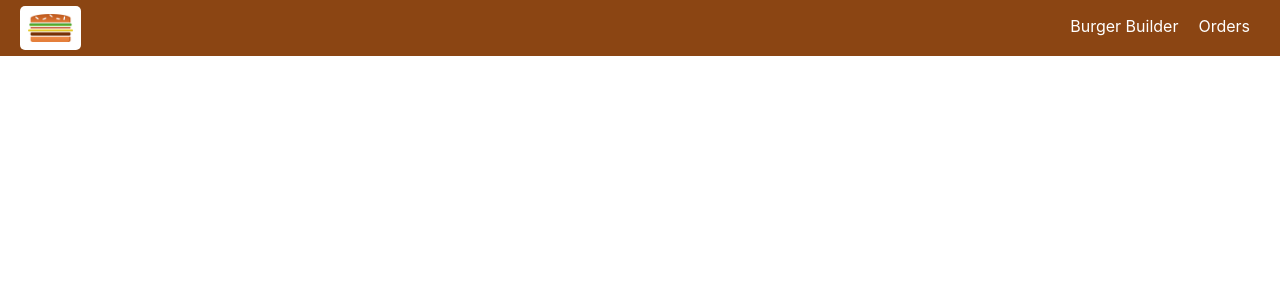
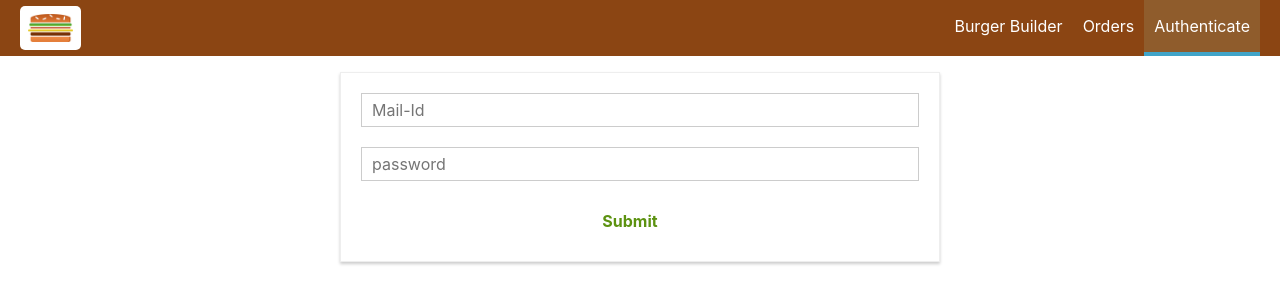
Before and after one commit to ganudoomer/React-Burger-Builder, a React (Create React App) app: page /authenticate in a window 1280 px wide. Shown: the top 304 px of the page. Built offline with nearby package versions, Linux system fonts and the light colour scheme.

Commit message:
Add Login Form Auth

```diff
--- a/src/App.js
+++ b/src/App.js
@@ -1,19 +1,22 @@
 import React, { Component } from 'react';
 import './App.css';
-import { Route } from 'react-router-dom';
+import { Route, Switch } from 'react-router-dom';
 import Layout from './components/Layout/Layout';
 import BurgerBuilder from './containers/BurgerBuilder/BurgerBuilder';
 import CheckOut from './containers/Checkout/CheckOut';
 import Orders from './containers/Orders/Orders';
-
+import Auth from './containers/Auth/Auth';
 class App extends Component {
 	render() {
 		return (
 			<div>
 				<Layout>
-					<Route path="/" exact component={BurgerBuilder} />
-					<Route path="/checkout" component={CheckOut} />
-					<Route path="/orders" component={Orders} />
+					<Switch>
+						<Route path="/checkout" component={CheckOut} />
+						<Route path="/orders" component={Orders} />
+						<Route path="/authenticate" component={Auth} />
+						<Route path="/" exact component={BurgerBuilder} />
+					</Switch>
 				</Layout>
 			</div>
 		);
--- a/src/components/NavigationItems/NavigationItems.js
+++ b/src/components/NavigationItems/NavigationItems.js
@@ -7,6 +7,7 @@ const navItems = (props) => (
 			Burger Builder
 		</NavItem>
 		<NavItem link="/orders">Orders</NavItem>
+		<NavItem link="/authenticate">Authenticate</NavItem>
 	</ul>
 );
 export default navItems;
--- /dev/null
+++ b/src/containers/Auth/Auth.js
@@ -0,0 +1,103 @@
+import React, { Component } from 'react';
+import Input from '../../components/UI/Input/Input';
+import Button from '../../components/UI/Button/Button';
+import classes from './Auth.module.css';
+class Auth extends Component {
+	state = {
+		controls: {
+			email: {
+				elementType: 'input',
+				elementConfig: {
+					type: 'email',
+					placeholder: 'Mail-Id'
+				},
+				value: '',
+				validation: {
+					required: true,
+					isEmail: true
+				},
+				valid: false,
+				touch: false
+			},
+			password: {
+				elementType: 'input',
+				elementConfig: {
+					type: 'password',
+					placeholder: 'password'
+				},
+				value: '',
+				validation: {
+					required: true,
+					minLength: '6'
+				},
+				valid: false,
+				touch: false
+			}
+		}
+	};
+
+	checkVaild(value, rules) {
+		if (!rules) {
+			return true;
+		}
+		let isVaild = true;
+		if (rules.required) {
+			isVaild = value.trim() !== '' && isVaild;
+		}
+		if (rules.minLength) {
+			isVaild = value.length >= rules.minLength && isVaild;
+		}
+		if (rules.maxLength) {
+			isVaild = value.length <= rules.maxLength && isVaild;
+		}
+		if (rules.isEmail) {
+			const pattern = /[a-z0-9!#$%&'*+/=?^_`{|}~-]+(?:\.[a-z0-9!#$%&'*+/=?^_`{|}~-]+)*@(?:[a-z0-9](?:[a-z0-9-]*[a-z0-9])?\.)+[a-z0-9](?:[a-z0-9-]*[a-z0-9])?/;
+			isVaild = pattern.test(value) && isVaild;
+		}
+		return isVaild;
+	}
+	onChnageHandler = (event, controlName) => {
+		const updatedControl = {
+			...this.state.controls,
+			[controlName]: {
+				...this.state.controls[controlName],
+				value: event.target.value,
+				valid: this.checkVaild(event.target.value, this.state.controls[controlName].validation),
+				touch: true
+			}
+		};
+		this.setState({ controls: updatedControl });
+		const valur = this.state.controls[controlName].value;
+		console.log(valur);
+	};
+	render() {
+		let fromInformationArray = [];
+		for (let key in this.state.controls) {
+			fromInformationArray.push({
+				id: key,
+				config: this.state.controls[key]
+			});
+		}
+		const form = fromInformationArray.map((form) => (
+			<Input
+				key={form.id}
+				elementConfig={form.config.elementConfig}
+				elementType={form.config.elementType}
+				value={form.config.value}
+				invaild={!form.config.valid}
+				touch={form.config.touch}
+				changed={(event) => this.onChnageHandler(event, form.id)}
+				disabled={!this.state.formIsvaild}
+			/>
+		));
+
+		return (
+			<div className={classes.Auth}>
+				<form>{form}</form>
+				<Button btnType="Success">Submit</Button>
+			</div>
+		);
+	}
+}
+
+export default Auth;
--- /dev/null
+++ b/src/containers/Auth/Auth.module.css
@@ -0,0 +1,14 @@
+.Auth {
+	margin: 20px auto;
+	width: 80%;
+	text-align: center;
+	box-shadow: 0 2px 3px #ccc;
+	border: 1px solid #eee;
+	padding: 10px;
+	box-sizing: border-box;
+}
+@media (min-width: 600px) {
+	.Auth {
+		width: 600px;
+	}
+}
--- a/src/containers/Checkout/ContactDetails/ContactDetails.js
+++ b/src/containers/Checkout/ContactDetails/ContactDetails.js
@@ -72,7 +72,8 @@ class Contact extends Component {
 				},
 				value: '',
 				validation: {
-					required: true
+					required: true,
+					isEmail: true
 				},
 				valid: false,
 				touch: false
@@ -108,6 +109,11 @@ class Contact extends Component {
 		if (rules.maxLength) {
 			isVaild = value.length <= rules.maxLength && isVaild;
 		}
+		if (rules.isEmail) {
+			const pattern = /[a-z0-9!#$%&'*+/=?^_`{|}~-]+(?:\.[a-z0-9!#$%&'*+/=?^_`{|}~-]+)*@(?:[a-z0-9](?:[a-z0-9-]*[a-z0-9])?\.)+[a-z0-9](?:[a-z0-9-]*[a-z0-9])?/;
+			isVaild = pattern.test(value) && isVaild;
+		}
+
 		return isVaild;
 	}
 	onClickHandle = (event) => {
```
